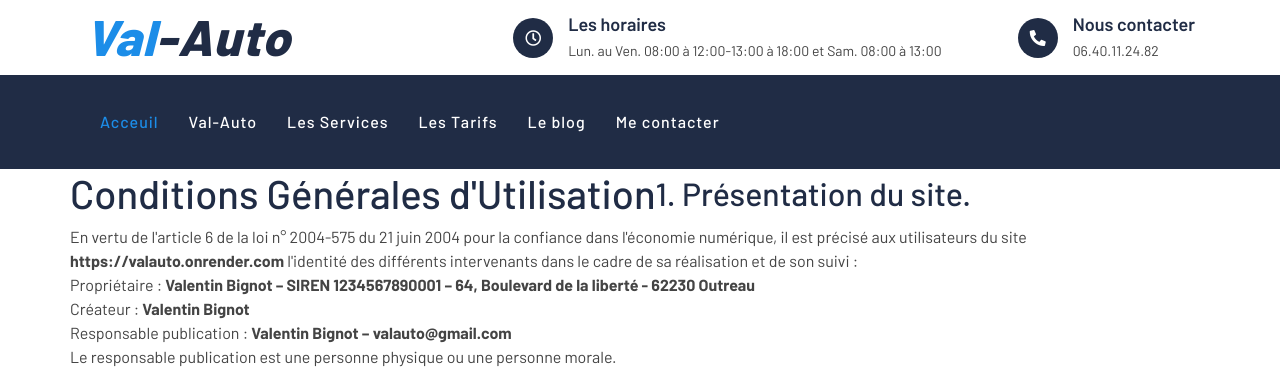
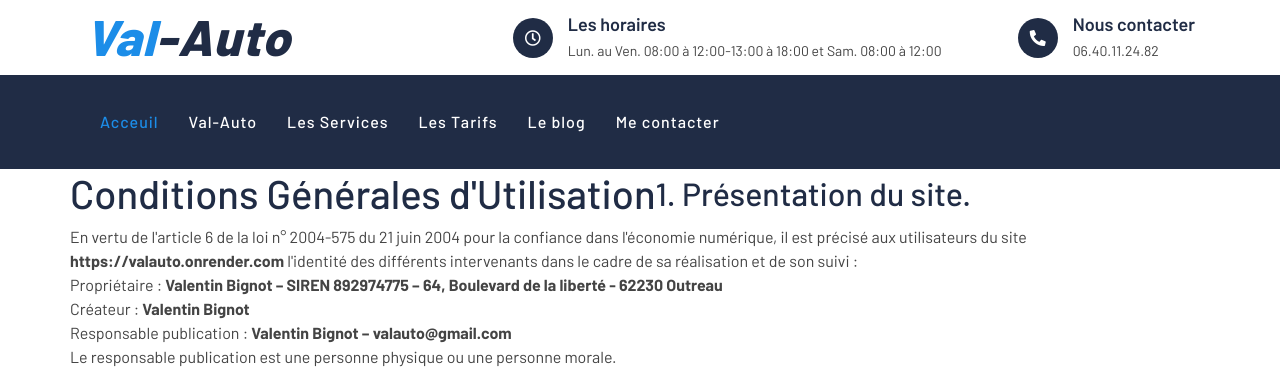
Before and after one commit to Bruvrydavid/valauto, a Jekyll site: the page built from cgu.html, in a window 1280 px wide and 900 px high. Shown: the top 373 px of the window. Built offline with Jekyll 4.4.1, drawn with Linux system fonts in a browser that asks for light colours; nearby versions of some CDN libraries.

Commit message:
ajustement contenu

```diff
--- a/_data/base.yml
+++ b/_data/base.yml
@@ -2,7 +2,8 @@ title: Val-Auto
 titlepart1: Val
 titlepart2: -Auto
 responsable: Valentin Bignot
-siren: 1234567890001
+siren: 892974775
+siret: 89297477500017
 adresse: 64, Boulevard de la liberté
 codepostal: 62230
 ville: Outreau
--- a/_includes/about.html
+++ b/_includes/about.html
@@ -14,7 +14,7 @@
                 </div>
                 <div class="about-content">
                     <p>
-                        Depuis 2020, Valentin a ouvert son centre de nettoyage auto/moto à Outreau sur le Boulevard de la liberté.<br>
+                        Depuis 2021, Valentin a ouvert son centre de nettoyage auto/moto à Outreau sur le Boulevard de la liberté.<br>
                         Il est devenu une référence sur l'entretien de vos véhicules dans le secteur du Boulonnais.<br>
                         Disponible, engagé et efficace, Valentin vous propose une gamme complète de services de nettoyage intérieur et extérieur
                         adaptés aux besoins spécifiques de votre voiture.<br>
--- a/_includes/contact.html
+++ b/_includes/contact.html
@@ -25,7 +25,7 @@
                         <div class="contact-info-text">
                             <h3>Les horaires</h3>
                             <p>lundi au vendredi, 8:00 - 12:00 / 13:00 - 18:00</p>
-                            <p>samedi, 8:00 - 13:00 </p>
+                            <p>samedi, 8:00 - 12:00 </p>
                         </div>
                     </div>
                     <div class="contact-info-item">
--- a/_includes/topbar.html
+++ b/_includes/topbar.html
@@ -20,7 +20,7 @@
                             <div class="top-bar-text">
                                 <h3>Les horaires</h3>
                                 <p>Lun. au Ven. 08:00 à 12:00-13:00 à 18:00 et
-                                Sam. 08:00 à 13:00</p>
+                                Sam. 08:00 à 12:00</p>
                             </div>
                         </div>
                     </div>
```
